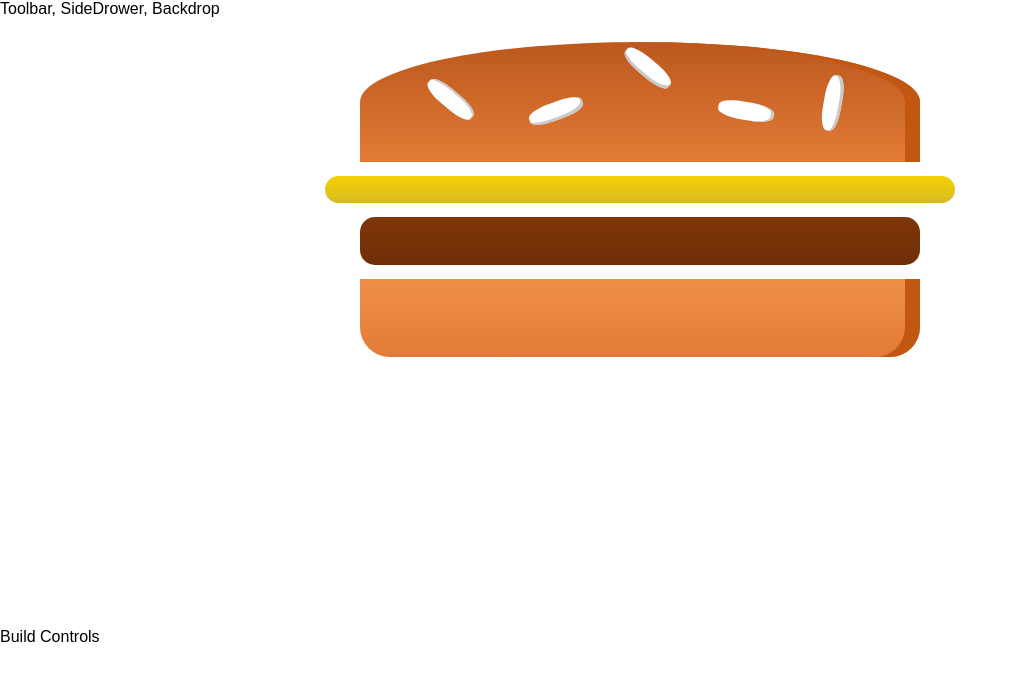
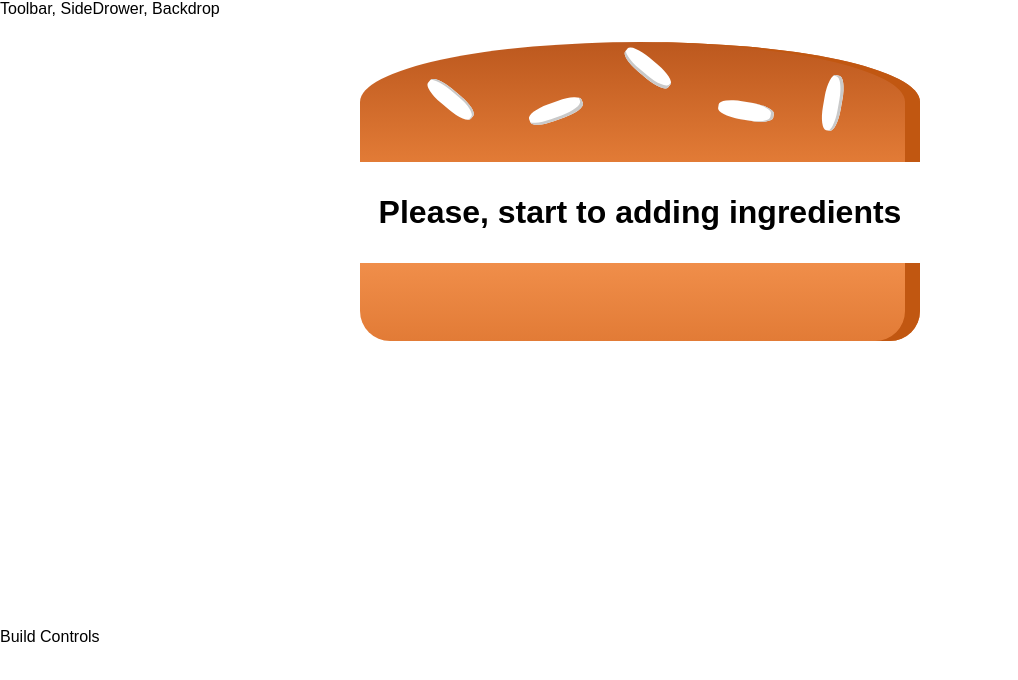
Before and after one commit to andreisavelev/burger-builder-react, a React app: page / in a window 1280 px wide. Shown: the top 680 px of the page, without its empty margins (0-1018 px from the left). Built offline with nearby package versions, Linux system fonts and the light colour scheme.

Commit message:
Render ingredients dynamic with default values

```diff
--- a/src/components/burger/Burger.js
+++ b/src/components/burger/Burger.js
@@ -9,11 +9,25 @@ import BurgerIngredient from './BurgerIngredient/BurgerIngredient';
  * @returns {object}
  */
 const Burger = props => {
+    const {ingredients} = props;
+    let trasformedIngredients = Object.keys(ingredients)
+        .map(igKey => {
+            return [...Array(ingredients[igKey])].map((_, index) => {
+                return <BurgerIngredient key={igKey + index}
+                                         type={igKey} />;
+            });
+        })
+        .reduce((arr, el) => {
+            return arr.concat(el);
+        }, []);
+
+    if (trasformedIngredients.length === 0) {
+        trasformedIngredients = <p>Please, start to adding ingredients</p>
+    }
     return (
         <div className={classes.Burger}>
             <BurgerIngredient type="bread-top"/>
-            <BurgerIngredient type="cheese"/>
-            <BurgerIngredient type="meat"/>
+            {trasformedIngredients}
             <BurgerIngredient type="bread-bottom"/>
         </div>
     );
--- a/src/components/burger/BurgerIngredient/BurgerIngredient.js
+++ b/src/components/burger/BurgerIngredient/BurgerIngredient.js
@@ -48,7 +48,7 @@ const BurgerIngredient = props => {
 }
 
 BurgerIngredient.propTypes = {
-    type: string.isReuired
+    type: string.isRequired
 }
 
 export default BurgerIngredient;
--- a/src/containers/BurgerBuilder/BurgerBuilder.js
+++ b/src/containers/BurgerBuilder/BurgerBuilder.js
@@ -9,10 +9,19 @@ import Burger from '../../components/burger/Burger'
  * @version 1.0.0
  */
 class BurgerBuilder extends Component {
+    state = {
+        ingredients: {
+            salad: 0,
+            bacon: 0,
+            cheese: 0,
+            meat: 0
+        }
+    }
+
     render() {
         return (
             <Aux>
-                <Burger />
+                <Burger ingredients={this.state.ingredients} />
                 <div>Build Controls</div>
             </Aux>
         );
```
